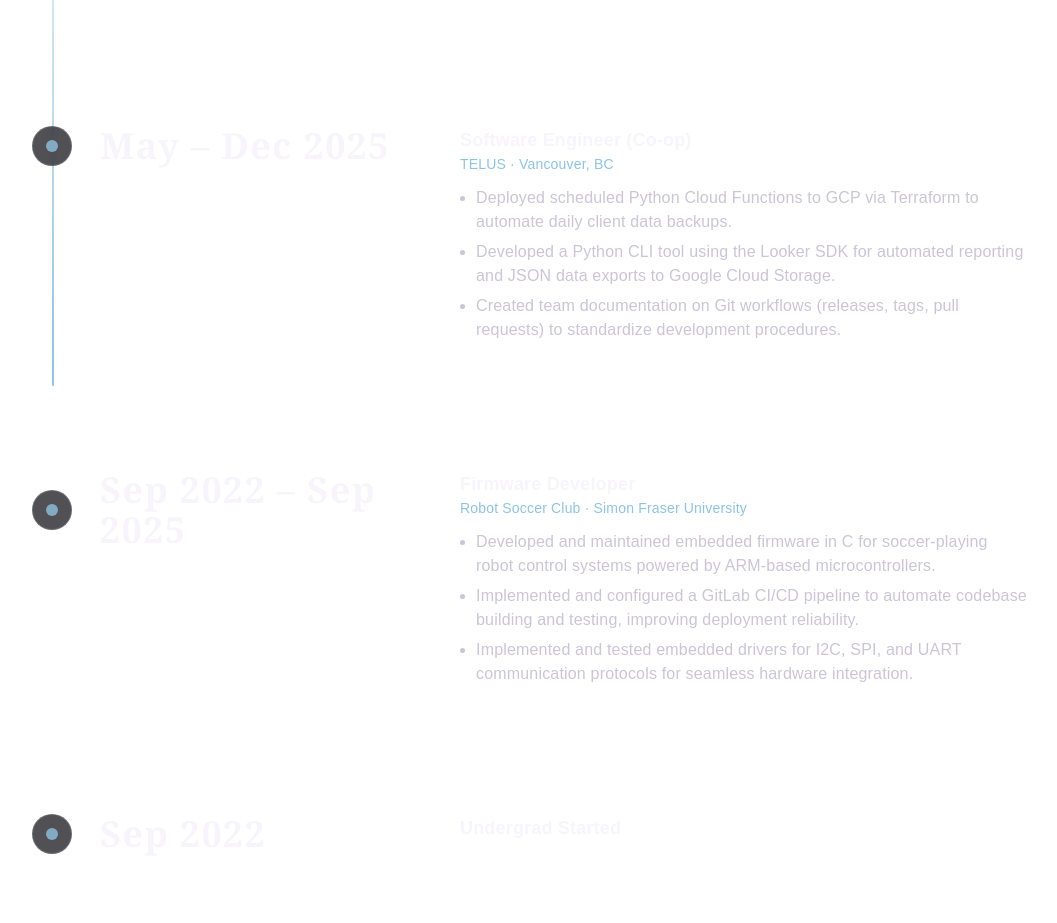
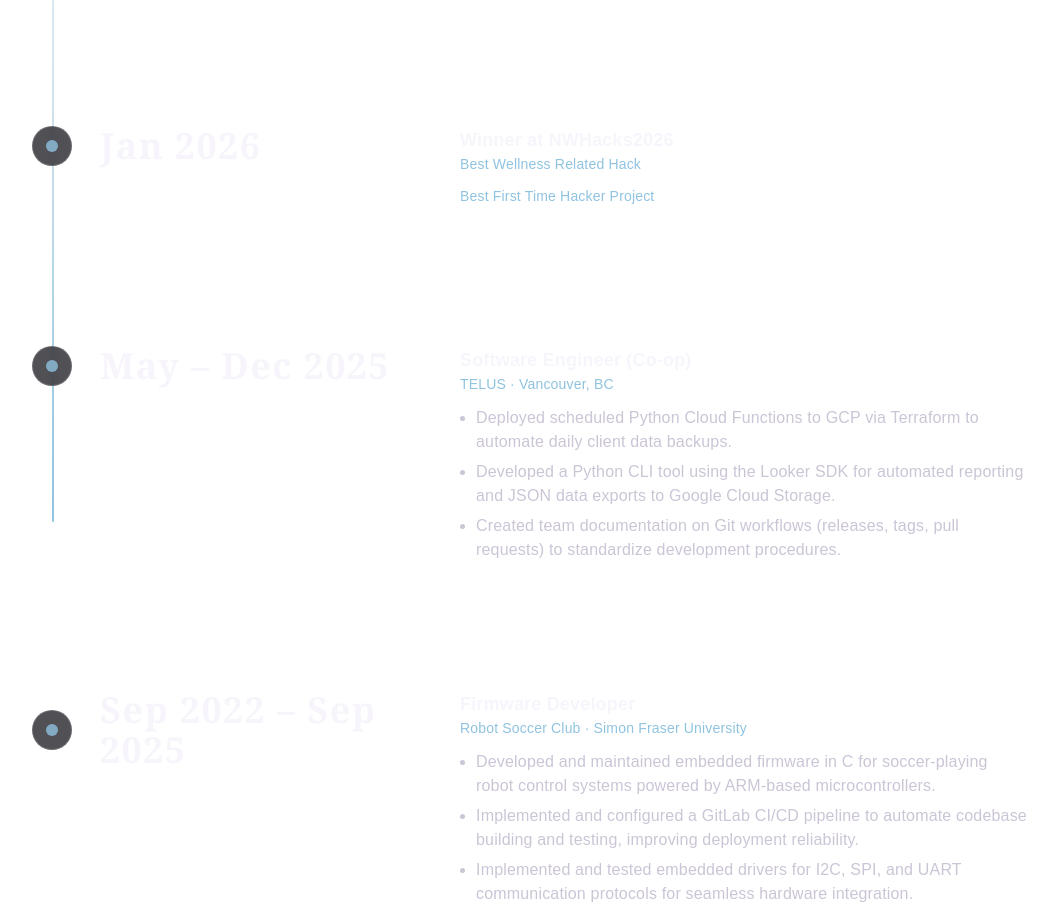
Before and after one commit to Ali-Aryo/portfolio-website-III, a React (Vite) app: page / in a window 1280 px wide. Shown: the part 1502-2425 px from the top of the page, without its empty margins (108-1165 px from the left). Built offline with nearby package versions, Linux system fonts and the light colour scheme.

Commit message:
timeline update

```diff
--- a/src/components/ui/timeline.tsx
+++ b/src/components/ui/timeline.tsx
@@ -25,6 +25,21 @@ const ENTRIES: TimelineEntry[] = [
         content: (
             <h4 className="text-base font-semibold text-hero-fg md:text-lg">
                 Dean’s Honour Roll 2026
+            </h4>
+        ),
+    },
+    {
+        title: 'Jan 2026',
+        content: (
+            <h4 className="text-base font-semibold text-hero-fg md:text-lg">
+                Winner at NWHacks2026
+                <p className="mb-3 text-sm font-medium text-hero-accent">
+                    Best Wellness Related Hack
+                </p>
+                <p className="mb-3 text-sm font-medium text-hero-accent">
+                    Best First Time Hacker Project
+                </p>
+
             </h4>
         ),
     },
@@ -77,7 +92,7 @@ const ENTRIES: TimelineEntry[] = [
         ),
     },
 
-     {
+    {
         title: 'Sep 2022',
         content: (
             <h4 className="text-base font-semibold text-hero-fg md:text-lg">
```
